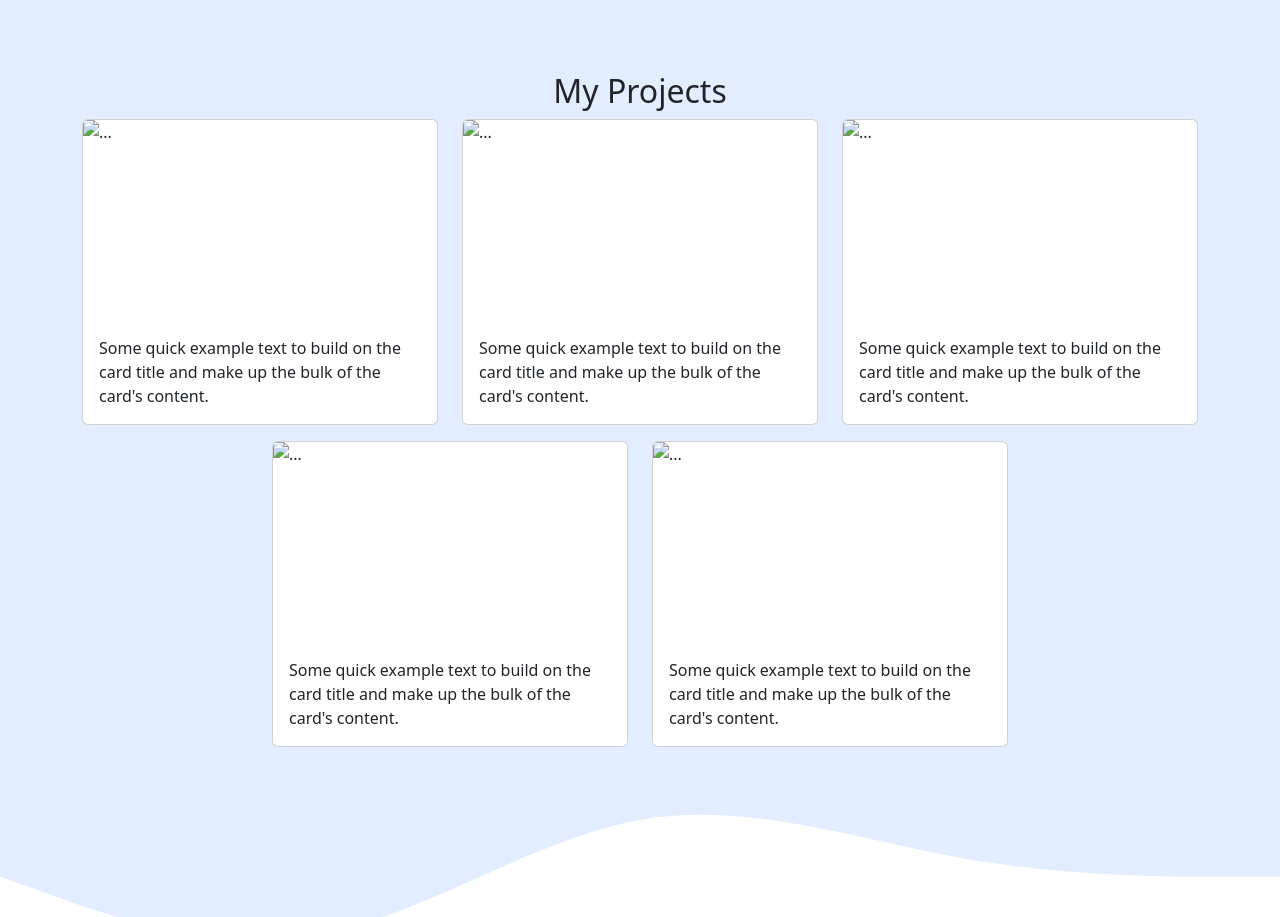
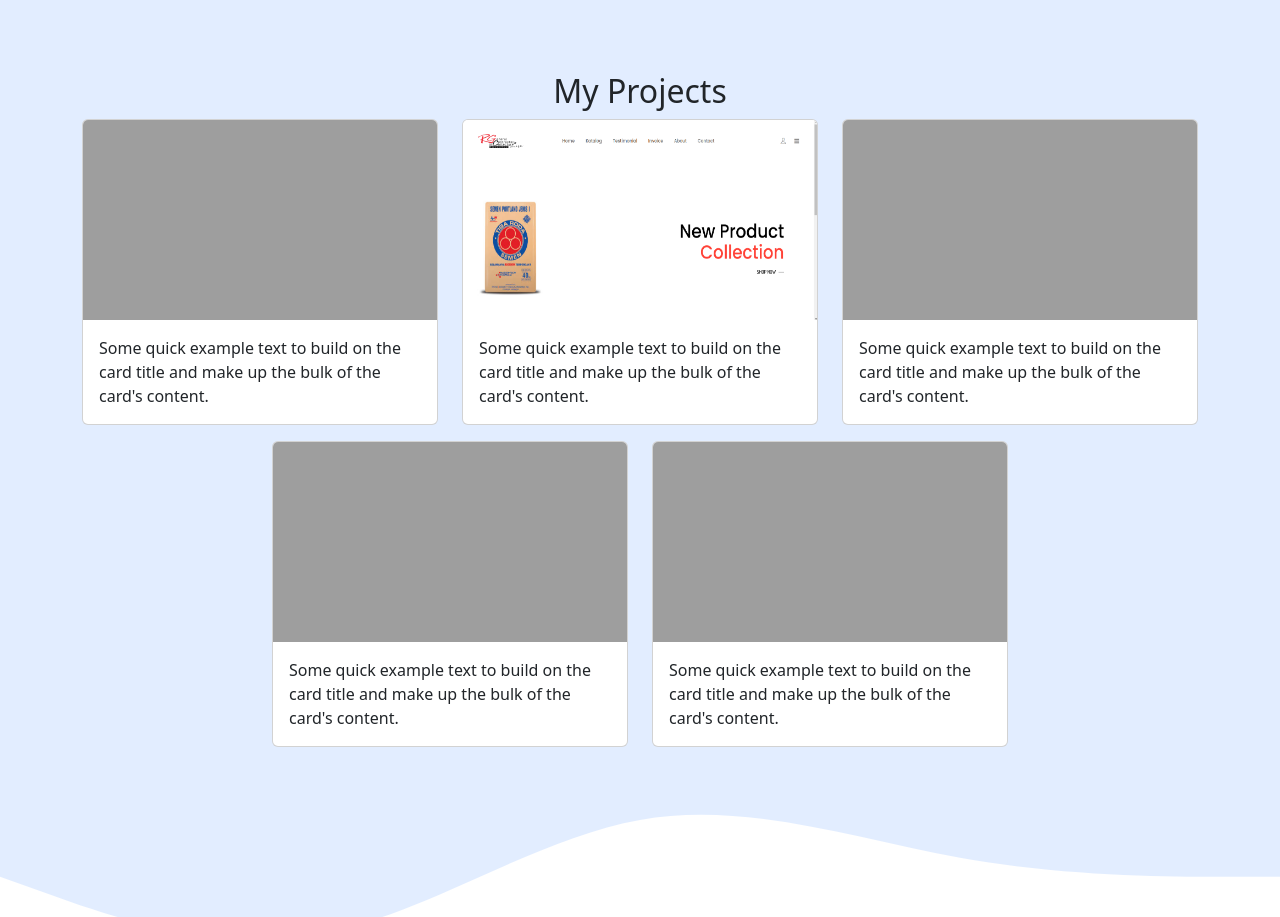
Before and after one commit to aryaswitra/myportofolio, a plain HTML site: page index.html in a window 1280 px wide. Shown: the part 1320-2237 px from the top of the page. Drawn offline with nearby package versions, Linux system fonts and the light colour scheme; the site is published under a folder, as on GitHub Pages, so addresses that start at the root find nothing.

Commit message:
fix script

```diff
--- a/index.html
+++ b/index.html
@@ -127,7 +127,7 @@
           <div class="col-md-4 mb-3">
             <div class="card">
               <img
-                src="/img/porto4.PNG"
+                src="img/porto4.PNG"
                 height="200"
                 class="card-img-top"
                 alt="..."
@@ -143,7 +143,7 @@
           <div class="col-md-4 mb-3">
             <div class="card">
               <img
-                src="/img/porto2.png"
+                src="img/porto2.png"
                 height="200"
                 class="card-img-top"
                 alt="..."
@@ -159,7 +159,7 @@
           <div class="col-md-4 mb-3">
             <div class="card">
               <img
-                src="/img/porto5.png"
+                src="img/porto5.png"
                 height="200"
                 class="card-img-top"
                 alt="..."
@@ -175,7 +175,7 @@
           <div class="col-md-4 mb-3">
             <div class="card">
               <img
-                src="/img/porto3.png"
+                src="img/porto3.png"
                 height="200"
                 class="card-img-top"
                 alt="..."
@@ -191,7 +191,7 @@
           <div class="col-md-4 mb-3">
             <div class="card">
               <img
-                src="/img/porto1.png"
+                src="img/porto1.png"
                 height="200"
                 class="card-img-top"
                 alt="..."
```
